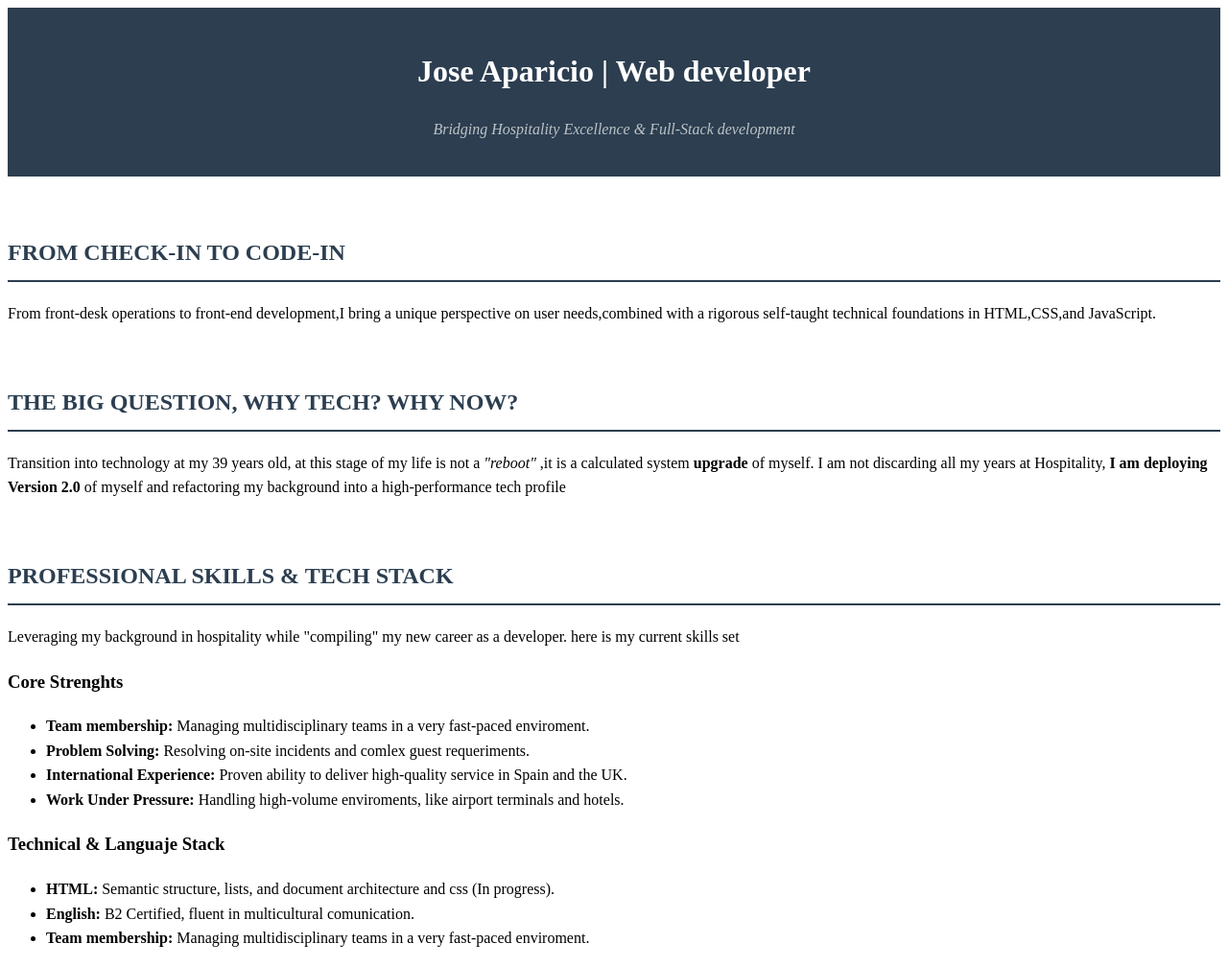
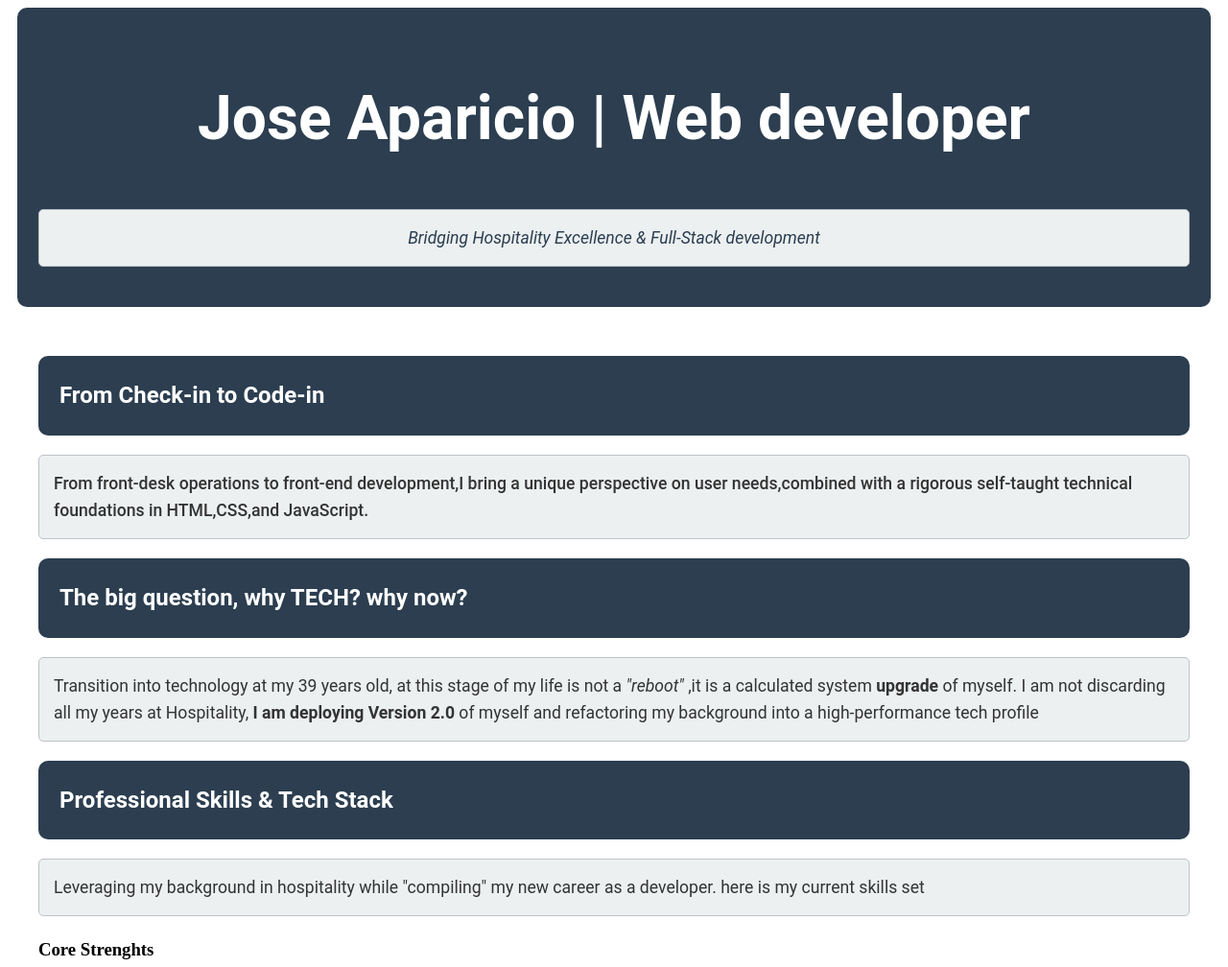
Before and after one commit to anudoranador87/JoseMaria-Frondtend-Portfolio, a plain HTML site: page index.html in a window 1280 px wide. Shown: the top 1008 px of the page at 96% size. Drawn offline with Linux system fonts and the light colour scheme.

Commit message:
gi-commit -m "Refactor portfolio layout and update bio descriptions"

```diff
--- a/style.css
+++ b/style.css
@@ -1,31 +1,70 @@
 header {
-  /* Try to apply what i am learning here, looking for colors and options on CS CODE*/
+  /* i apply the changes to make it more visually appealing */
   color: white;
   padding: 20px 20px 20px 20px;
   text-align: center;
   background-color: #2c3e50;
-
-
+  font-family: 'roboto', sans-serif;
+  margin:auto;
+  max-width: 1200px;
+  margin-left: auto;
+  margin-right: auto;
+  font-size: xx-large;
+  border: 2px solid #2c3e50;
+  border-radius: 10px;
 }
 .subtitle {
   font-style: italic;
-  color: #bdc3c7;
+  color:#2c3e50;
   margin-top: 10px;
+  text-align: center;
 }
 
 h2  {
-  color: #2c3e50;
-  margin-top: 60px;
+  color: white;
+  padding: 20px 20px 20px 20px;
   text-align: left;
-  border-bottom: 2px solid #2c3e50;
-  text-transform: uppercase;
-  padding-bottom: 10px;
-  font-size: 1.5rem;
-
-
+  background-color: #2c3e50;
+  font-family: 'roboto', sans-serif;
+  margin:auto;
+  max-width: 1200px;
+  margin-left: auto;
+  margin-right: auto;
+  font-size: x-large;
+  border: 2px solid #2c3e50;
+  border-radius: 10px;
 }
 body  {
     line-height: 1.6;
 
 
     }
+    main {
+      margin: auto;
+      max-width: 1200px;
+      margin-left: auto;
+      margin-right: auto;
+    }
+    p {
+      background-color: #ecf0f1;
+      padding: 15px;
+      border-radius: 5px;
+      border: 1px solid #bdc3c7;
+      max-width: 1200px;
+      margin: 20px auto;
+      font-family: 'roboto', sans-serif;
+      font-size: 1.1rem;
+      color: #333;
+
+    }
+    a {
+      color: #2980b9;
+      text-decoration: none;
+    }
+    a:hover {
+      text-decoration: underline;
+    }
+    .lead-text {
+      font-size: 1.1rem;
+      font-weight: 500;
+    }
```
Also changed, not shown: index.html (+2 -0 lines).
